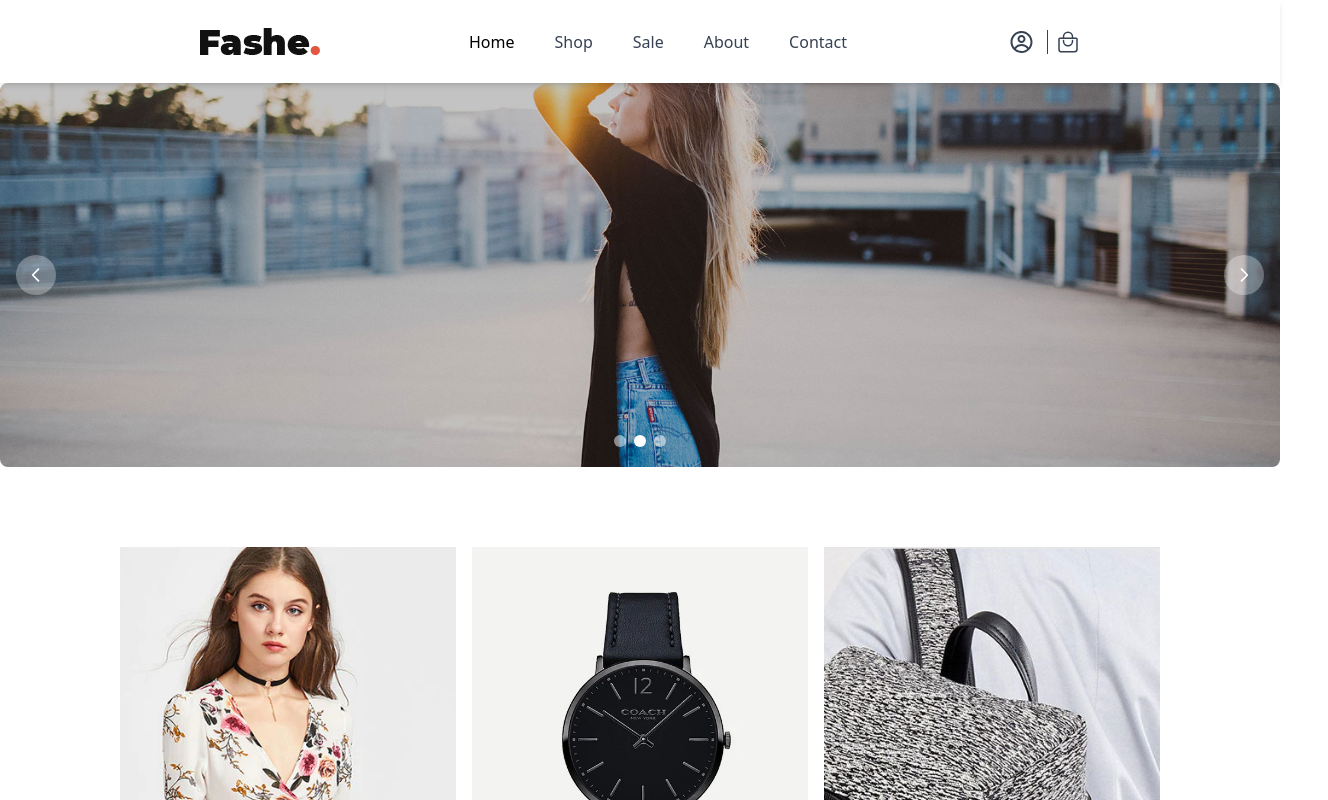
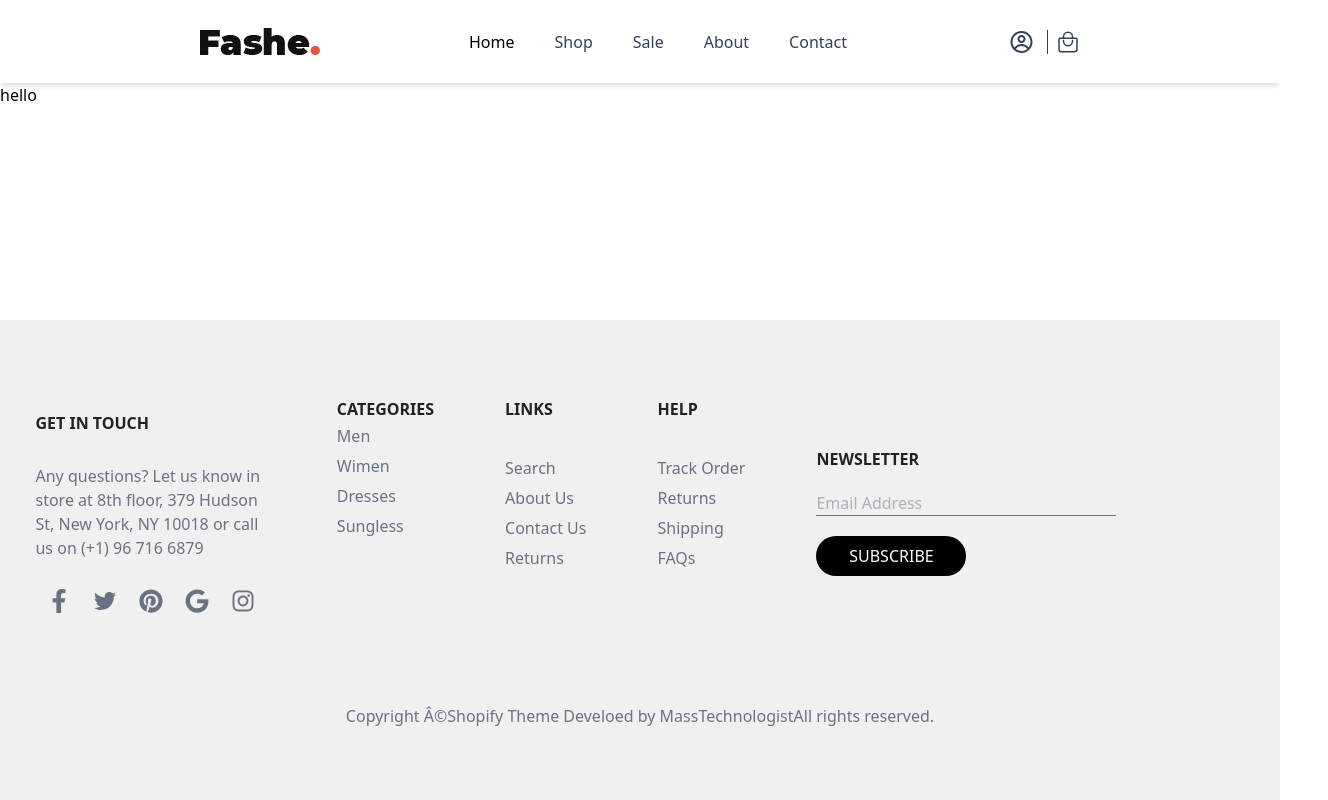
Before and after one commit to Hafsa-ouahbi/HafsaOuahbi-Fianl-project-react, a React (Vite) app: page /shop in a window 1280 px wide. Shown: the top 800 px of the page, 1328 px wide, since content can reach past the window. Built offline with nearby package versions, Linux system fonts and the light colour scheme.

Commit message:
finished image-hero component

```diff
--- a/src/App.jsx
+++ b/src/App.jsx
@@ -1,21 +1,21 @@
 import Footer1 from "./layout/footer"
 import Nav from "./layout/nav"
 import Home from "./pages/home"
-
+import Shop from "./pages/shop"
+import { Routes, Route } from "react-router-dom"
 
 function App() {
   return (
-    <>
-    <div className="flex flex-col">
-    <Nav></Nav>
-    <Home></Home>
-    <Footer1></Footer1>
+    <div className="flex flex-col min-h-screen">
+      <Nav />
+      <main className="flex-grow">
+        <Routes>
+          <Route path="/" element={<Home />} />
+          <Route path="/shop" element={<Shop />} />
+        </Routes>
+      </main>
+      <Footer1 />
     </div>
-      {/* <Routes>
-        <Route path="/" element={<Home />} />
-        <Route path="about" element={<About />} />
-      </Routes> */}
-    </>
   )
 }
 
--- /dev/null
+++ b/src/components/imgHero.jsx
@@ -0,0 +1,21 @@
+import React from 'react';
+
+const imgHero = ({ title, image }) => {
+    return (
+        <div className="relative h-64 md:h-80 w-full flex items-center justify-center overflow-hidden">
+            <img
+                src={image}
+                alt={title}
+                className="absolute inset-0 w-full h-full object-cover object-center"
+            />
+
+            <div className="absolute inset-0 bg-black/40" />
+
+            <h1 className="relative text-4xl md:text-6xl font-bold text-white tracking-wider z-10">
+                {title}
+            </h1>
+        </div>
+    );
+};
+
+export default imgHero;
--- /dev/null
+++ b/src/pages/shop/index.jsx
@@ -0,0 +1,12 @@
+import React from 'react';
+
+const Shop = () => {
+    return (
+        <div>
+
+            <h1>hello</h1>
+        </div>
+    );
+};
+
+export default Shop;
```
Also changed, not shown: src/pages/shop/partials/hero.jsx (added).
